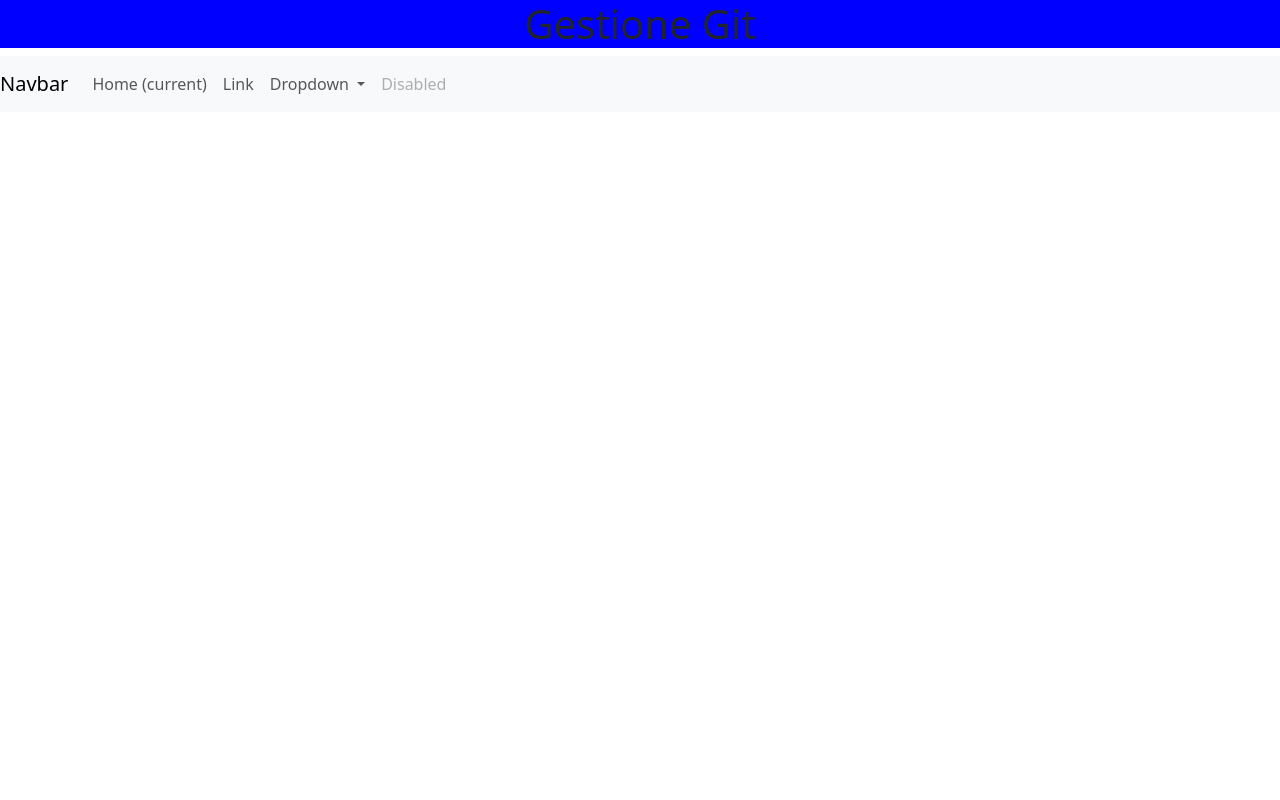
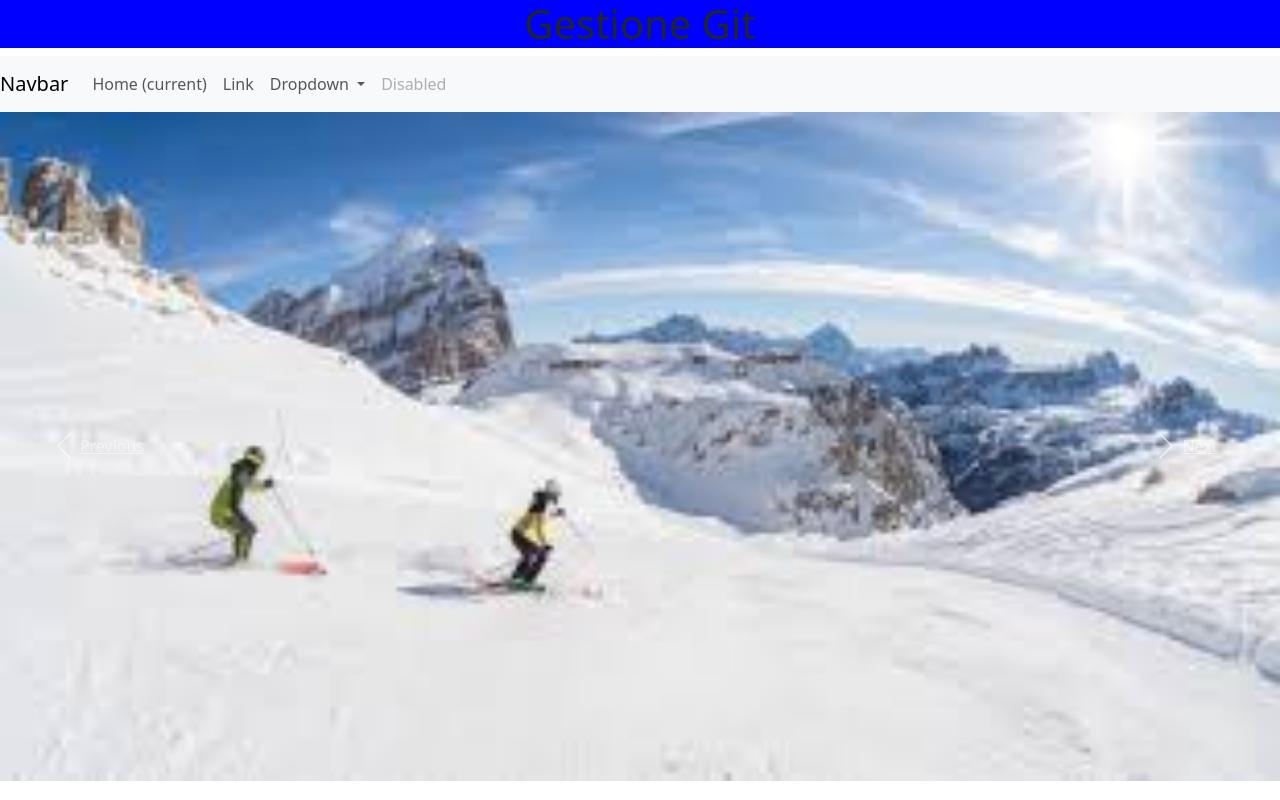
Before and after one commit to GaiaFaberi/ProgettoFaberi, a plain HTML site: page index.html in a window 1280 px wide. Drawn offline with nearby package versions, Linux system fonts and the light colour scheme.

Commit message:
add carousel bootstrap with 3 images

```diff
--- a/index.html
+++ b/index.html
@@ -4,11 +4,13 @@
 <head>
     <meta charset="UTF-8">
     <meta name="viewport" content="width=device-width, initial-scale=1.0">
-    <link rel="stylesheet" href="styles.css">
-    <title>Document</title>
     <link href="https://cdn.jsdelivr.net/npm/bootstrap@5.3.3/dist/css/bootstrap.min.css" rel="stylesheet"
         integrity="sha384-QWTKZyjpPEjISv5WaRU9OFeRpok6YctnYmDr5pNlyT2bRjXh0JMhjY6hW+ALEwIH" crossorigin="anonymous">
-</head>
+
+    <link rel="stylesheet" href="styles.css">
+
+    <title>Document</title>
+    </head>
 
 <body>
     <h1 class="titolo">Gestione Git</h1>
@@ -47,6 +49,31 @@
         </div>
     </nav>
 
+
+    <div id="carouselExampleControls" class="carousel slide" data-ride="carousel">
+        <div class="carousel-inner">
+            <div class="carousel-item active">
+                <img class="d-block w-100" src="./images/img1.jpeg" alt="First slide">
+            </div>
+            <div class="carousel-item">
+                <img class="d-block w-100" src="./images/img2.jpeg" alt="Second slide">
+            </div>
+            <div class="carousel-item">
+                <img class="d-block w-100" src="./images/img3.jpeg" alt="Third slide">
+            </div>
+        </div>
+        <a class="carousel-control-prev" href="#carouselExampleControls" role="button" data-slide="prev">
+            <span class="carousel-control-prev-icon" aria-hidden="true"></span>
+            <span class="sr-only">Previous</span>
+        </a>
+        <a class="carousel-control-next" href="#carouselExampleControls" role="button" data-slide="next">
+            <span class="carousel-control-next-icon" aria-hidden="true"></span>
+            <span class="sr-only">Next</span>
+        </a>
+    </div>
+
+
+
     <script src="https://cdn.jsdelivr.net/npm/bootstrap@5.3.3/dist/js/bootstrap.bundle.min.js"
         integrity="sha384-YvpcrYf0tY3lHB60NNkmXc5s9fDVZLESaAA55NDzOxhy9GkcIdslK1eN7N6jIeHz"
         crossorigin="anonymous"></script>
```
Also changed, not shown: images/img1.jpeg (added), images/img2.jpeg (added), images/img3.jpeg (added).
